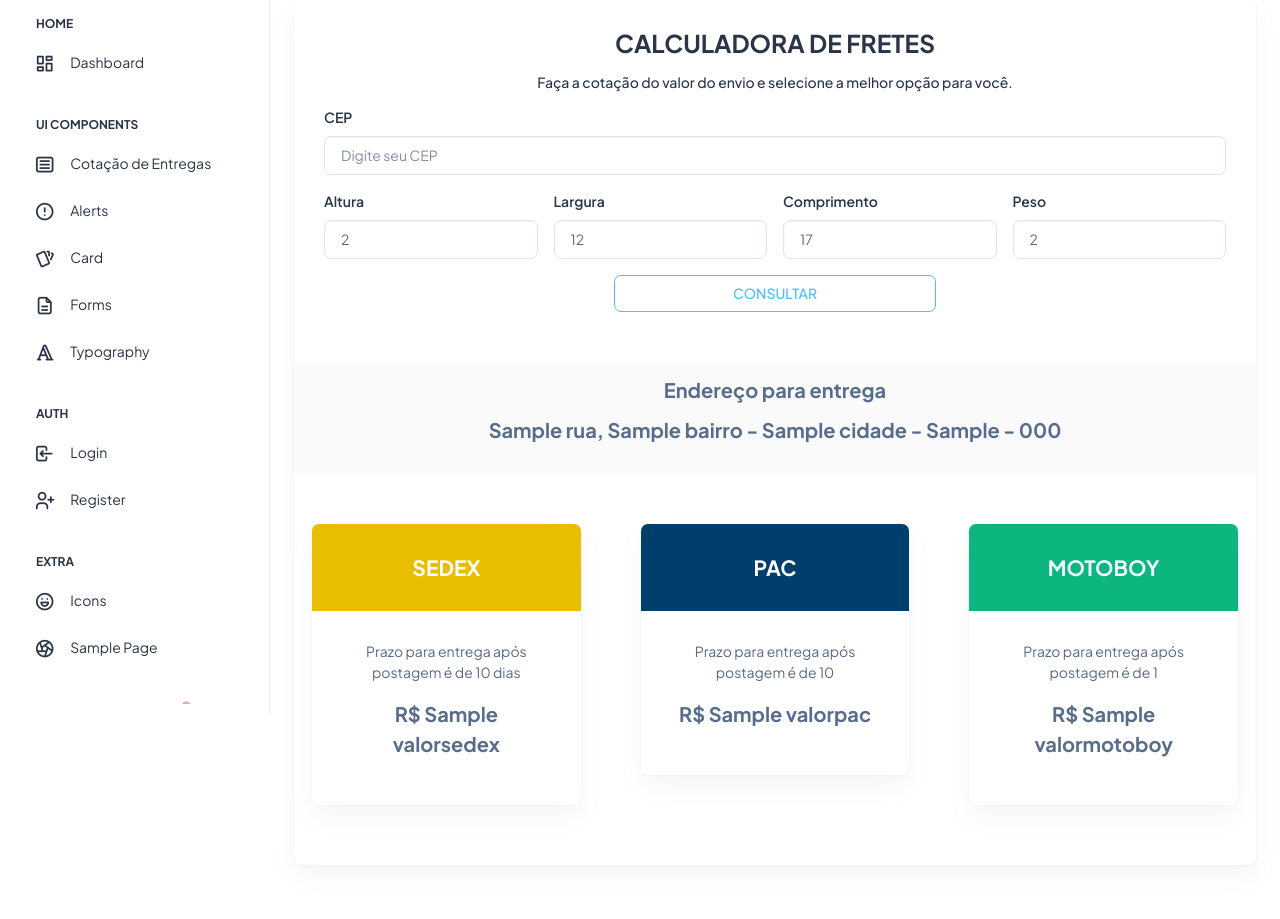
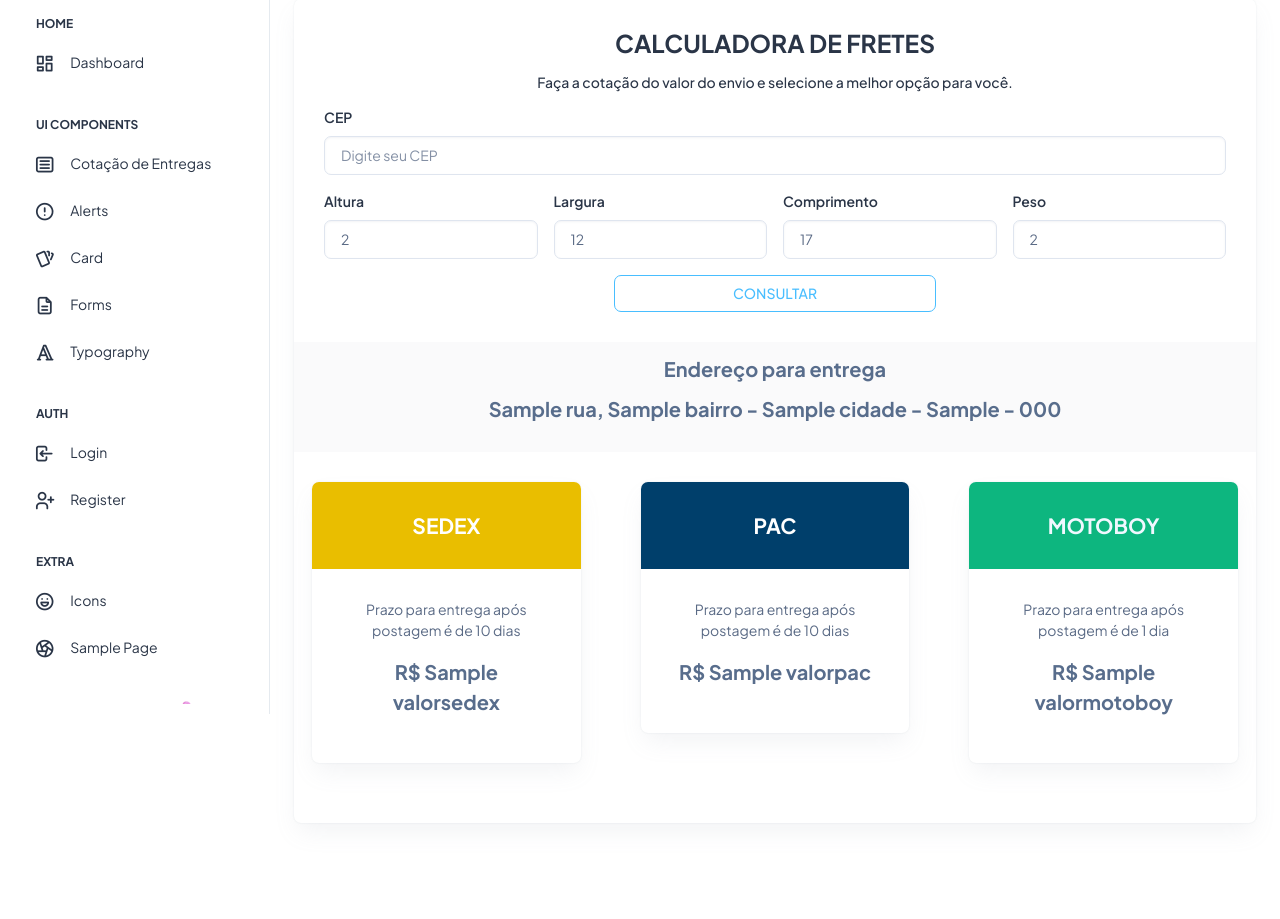
Before and after one commit to Brunobh51/sistema, a Django app: template app_CotacaoEntregas/templates/app_CotacaoEntregas/cotacao.html in a window 1280 px wide. Shown: the part 86-1005 px from the top of the page. After the commit the page ends 910 px from the top, so only its background shows below. Run offline with Django 4.2, Linux system fonts and the light colour scheme; the template is opened without the code that fills it: most values are stand-ins (such as "Sample title", 1, 10 or a date in 2020); some libraries are stand-ins or nearby versions.

Commit message:
reorganização da parte do frete no template

```diff
--- a/app_CotacaoEntregas/templates/app_CotacaoEntregas/cotacao.html
+++ b/app_CotacaoEntregas/templates/app_CotacaoEntregas/cotacao.html
@@ -9,7 +9,6 @@
         <p class="text-center">Faça a cotação do valor do envio e selecione a melhor opção para você.</p>
     </h6>
 </div>
-
 
 <form class="row g-3" action="" method="post">
     {% csrf_token %}
@@ -45,10 +44,8 @@
     </div>
 </form>
 
+{% if cidade %}
 
-
-{% if cidade %}
-<br>
 <div class="card-header">
     <div class="text-center custom-texto-valor">
         <h6>
@@ -57,13 +54,12 @@
         </h6>
     </div>
 </div>
-<br>
+
 {% else %}
-<br>
+
 <div class="card-header">
     <p class="text-center custom-texto-valor">{{ erro }}</p>
 </div>
-
 {% endif %}
 
 <div class="row">
@@ -78,15 +74,14 @@
                 </p>
             </div>
             <div class="card-body">
-                {% if temposedex == 1 %}
+                {% if temposedex == '1' %}
                 <p class="card-text text-center">Prazo para entrega após postagem é de {{ temposedex }} dia</p>
                 {% else %}
                 <p class="card-text text-center">Prazo para entrega após postagem é de {{ temposedex }} dias</p>
-
                 {% endif %}
                 <p class="text-center custom-texto-valor">R$ {{ valorsedex }}</p>
+            </div>
 
-            </div>
         </div>
     </div>
 
@@ -100,10 +95,14 @@
                 </p>
             </div>
             <div class="card-body">
-                <p class="card-text text-center">Prazo para entrega após postagem é de {{ tempopac }}</p>
+                {% if valorsedex < valorpac %}
+                <p class="card-text text-center">Este endereço não possui a modalidade de frete via pac</p>
+                <p class="text-center custom-texto-valor">INDISPONÍVEL</p>
+                {% else %}
+                <p class="card-text text-center">Prazo para entrega após postagem é de {{ tempopac }} dias</p>
+                <p class="text-center custom-texto-valor">R$ {{ valorpac }}</p>
+                {% endif %}
 
-
-                <p class="text-center custom-texto-valor">R$ {{ valorpac }}</p>
 
             </div>
         </div>
@@ -119,7 +118,7 @@
                 </p>
             </div>
             <div class="card-body">
-                <p class="card-text text-center">Prazo para entrega após postagem é de 1</p>
+                <p class="card-text text-center">Prazo para entrega após postagem é de 1 dia</p>
 
                 <p class="text-center custom-texto-valor">R$ {{ valormotoboy }}</p>
 
@@ -129,7 +128,4 @@
 
     {% endif %}
 </div>
-
-
-
 {% endblock conteudo %}
```
